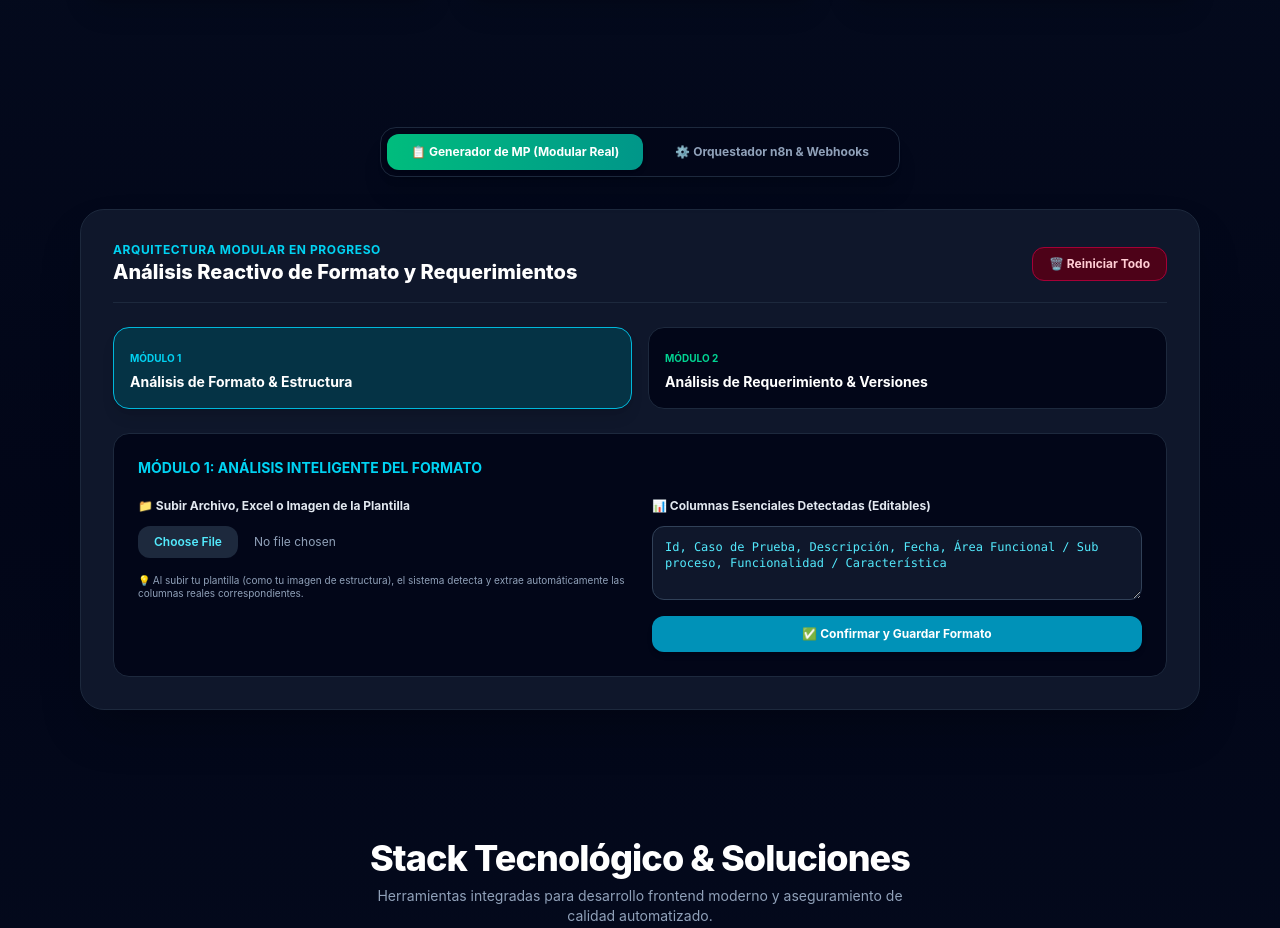
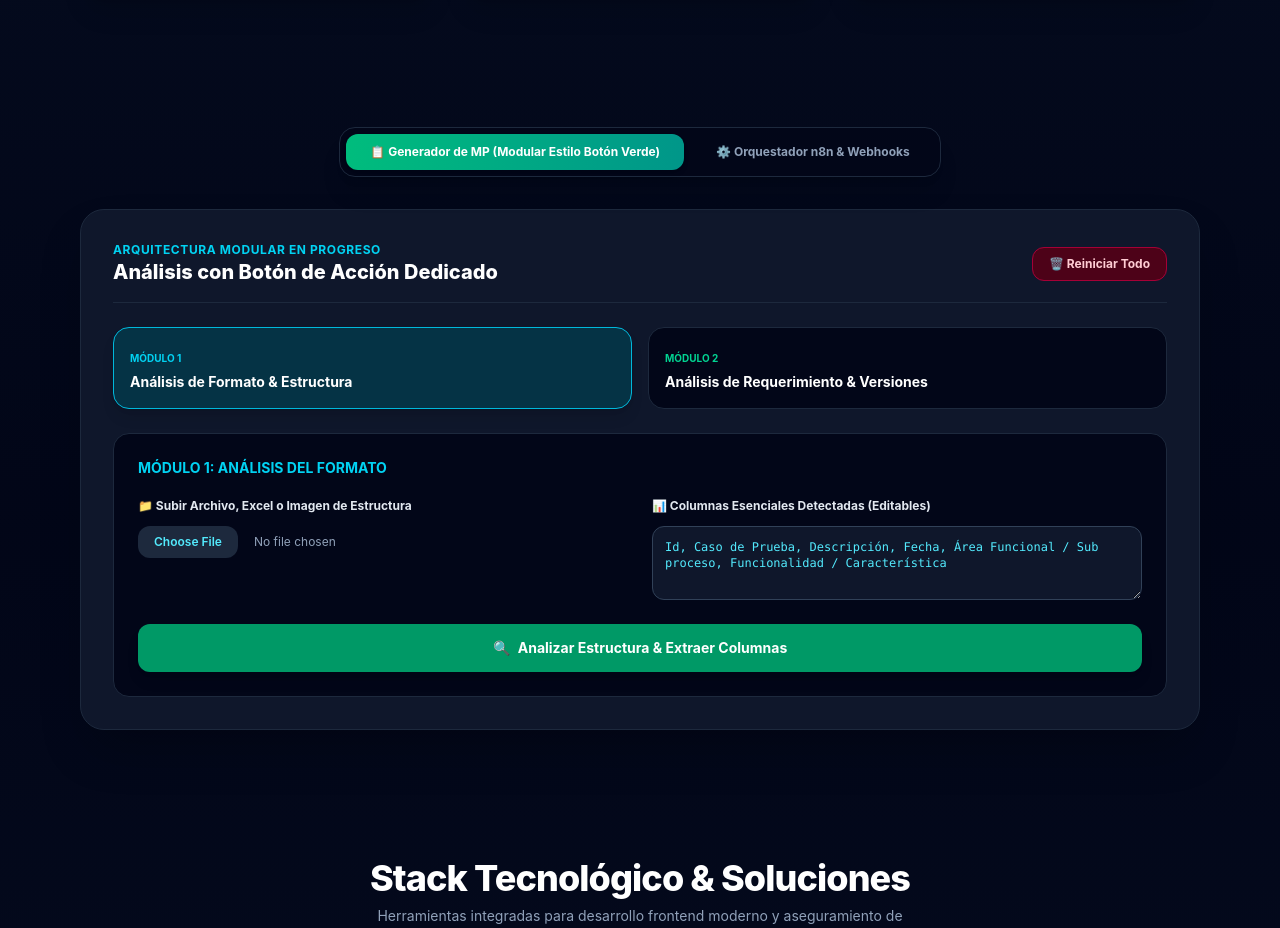
Before and after one commit to hegm840804/portafolio-web, a React (Vite) app: page / in a window 1280 px wide. Shown: the part 1503-2431 px from the top of the page. Built offline with nearby package versions, Linux system fonts and the light colour scheme; the HTML template or start-up script is replaced by a standard one.

Commit message:
feat(module-1-button): agregar boton verde identico en modulo 1 para analisis manual de estructura

```diff
--- a/src/components/QASuiteStudio.jsx
+++ b/src/components/QASuiteStudio.jsx
@@ -15,47 +15,50 @@ export default function QASuiteStudio({ onOpenContact }) {
   const [pestanaActiva, setPestanaActiva] = useState('matriz');
   const [pasoActual, setPasoActual] = useState(1);
 
-  // --- MÓDULO 1: FORMATO REAL ---
+  // --- MÓDULO 1: FORMATO ---
   const [archivoEstructura, setArchivoEstructura] = useState(null);
   const [columnasDetectadas, setColumnasDetectadas] = useState('Id, Caso de Prueba, Descripción, Fecha, Área Funcional / Sub proceso, Funcionalidad / Característica');
   const [analizandoFormato, setAnalizandoFormato] = useState(false);
   const [formatoValidado, setFormatoValidado] = useState(false);
 
-  // --- MÓDULO 2: ANÁLISIS DE REQUERIMIENTO ---
+  // --- MÓDULO 2: REQUERIMIENTO ---
   const [archivosReqLista, setArchivosReqLista] = useState([]);
   const [historiaUsuario, setHistoriaUsuario] = useState('');
   const [nombreProyectoDetectado, setNombreProyectoDetectado] = useState('');
   const [notasReq, setNotasReq] = useState('');
   const [requerimientoAnalizado, setRequerimientoAnalizado] = useState(false);
 
-  // Lector Inteligente del Formato Subido
-  const manejarAnalisisFormatoReal = (e) => {
+  // Carga de archivo sin disparar el análisis automático
+  const manejarSeleccionArchivo = (e) => {
     const file = e.target.files[0];
     if (file) {
+      setArchivoEstructura(file);
+      setFormatoValidado(false); // Requiere presionar el botón verde
+    }
+  };
+
+  // Botón de Análisis Inteligente igual al Módulo 2
+  const ejecutarAnalisisFormato = () => {
     setAnalizandoFormato(true);
-      setArchivoEstructura(file);
-
-      const nombre = file.name.toLowerCase();
-
     setTimeout(() => {
-        // Simulación y análisis real basado en el nombre y tipo de estructura subida
-        if (nombre.includes('pmo') || nombre.includes('captura') || nombre.includes('png') || nombre.includes('jpg')) {
-          // Columnas detectadas de tu plantilla PMO Informática
-          setColumnasDetectadas('Id, Caso de Prueba, Descripción, Fecha, Área Funcional / Sub proceso, Funcionalidad / Característica');
-        } else if (nombre.includes('taggeo') || nombre.includes('fincomun')) {
+      if (archivoEstructura) {
+        const nombre = archivoEstructura.name.toLowerCase();
+        if (nombre.includes('taggeo') || nombre.includes('fincomun')) {
           setColumnasDetectadas('ID Funcional, ID, Proceso de prueba, Sub-Proceso de prueba, Descripción de prueba, Tipo de prueba');
         } else {
+          setColumnasDetectadas('Id, Caso de Prueba, Descripción, Fecha, Área Funcional / Sub proceso, Funcionalidad / Característica');
+        }
+      } else {
+        // Fallback estándar
         setColumnasDetectadas('Id, Caso de Prueba, Descripción, Fecha, Área Funcional / Sub proceso, Funcionalidad / Característica');
       }
       setAnalizandoFormato(false);
       setFormatoValidado(true);
     }, 600);
-    }
   };
 
   const columnasArray = columnasDetectadas ? columnasDetectadas.split(',').map(c => c.trim()).filter(Boolean) : ['Id', 'Caso de Prueba', 'Descripción'];
 
-  // Obtener Nombre del Proyecto o Fallback SPEI
   const obtenerNombreProyecto = () => {
     if (nombreProyectoDetectado.trim()) return nombreProyectoDetectado.trim();
     if (historiaUsuario.trim()) return historiaUsuario.trim().substring(0, 15).toUpperCase();
@@ -92,7 +95,7 @@ export default function QASuiteStudio({ onOpenContact }) {
             onClick={() => setPestanaActiva('matriz')}
             className={`px-6 py-2.5 rounded-xl text-xs font-bold transition cursor-pointer ${pestanaActiva === 'matriz' ? 'bg-gradient-to-r from-emerald-500 to-teal-600 text-white shadow-md' : 'text-slate-400 hover:text-white'}`}
           >
-            📋 Generador de MP (Modular Real)
+            📋 Generador de MP (Modular Estilo Botón Verde)
           </button>
           <button
             onClick={() => setPestanaActiva('n8n')}
@@ -110,7 +113,7 @@ export default function QASuiteStudio({ onOpenContact }) {
             <div className="flex flex-col md:flex-row justify-between items-center border-b border-slate-800 pb-4 gap-4">
               <div>
                 <span className="text-xs font-bold text-cyan-400 uppercase tracking-wider block">Arquitectura Modular en Progreso</span>
-                <h3 className="text-xl font-extrabold text-white">Análisis Reactivo de Formato y Requerimientos</h3>
+                <h3 className="text-xl font-extrabold text-white">Análisis con Botón de Acción Dedicado</h3>
               </div>
               <button onClick={reiniciarTodo} className="bg-rose-950 hover:bg-rose-900 text-rose-200 border border-rose-800 text-xs font-bold px-4 py-2 rounded-xl transition cursor-pointer">
                 🗑️ Reiniciar Todo
@@ -135,22 +138,21 @@ export default function QASuiteStudio({ onOpenContact }) {
               </button>
             </div>
 
-            {/* MÓDULO 1: FORMATO */}
+            {/* MÓDULO 1: FORMATO CON BOTÓN VERDE */}
             {pasoActual === 1 && (
               <div className="bg-slate-950 border border-slate-800 p-6 rounded-2xl space-y-5 text-xs animate-fadeIn">
-                <h4 className="font-bold text-cyan-400 uppercase text-sm">Módulo 1: Análisis Inteligente del Formato</h4>
+                <h4 className="font-bold text-cyan-400 uppercase text-sm">Módulo 1: Análisis del Formato</h4>
 
                 <div className="grid grid-cols-1 md:grid-cols-2 gap-6">
                   <div className="space-y-3">
-                    <label className="block font-bold text-slate-200">📁 Subir Archivo, Excel o Imagen de la Plantilla</label>
+                    <label className="block font-bold text-slate-200">📁 Subir Archivo, Excel o Imagen de Estructura</label>
                     <input
                       type="file"
                       key={archivoEstructura ? archivoEstructura.name : 'reset-fmt'}
-                      onChange={manejarAnalisisFormatoReal}
+                      onChange={manejarSeleccionArchivo}
                       className="w-full text-slate-400 file:mr-4 file:py-2 file:px-4 file:rounded-xl file:border-0 file:text-xs file:font-semibold file:bg-slate-800 file:text-cyan-300 cursor-pointer"
                     />
-                    {archivoEstructura && <p className="text-cyan-300 font-mono text-[11px]">Estructura analizada: {archivoEstructura.name}</p>}
-                    <p className="text-[10px] text-slate-400 pt-1">💡 Al subir tu plantilla (como tu imagen de estructura), el sistema detecta y extrae automáticamente las columnas reales correspondientes.</p>
+                    {archivoEstructura && <p className="text-cyan-300 font-mono text-[11px]">Archivo seleccionado: {archivoEstructura.name}</p>}
                   </div>
 
                   <div className="space-y-3">
@@ -161,23 +163,28 @@ export default function QASuiteStudio({ onOpenContact }) {
                       className="w-full bg-slate-900 border border-slate-700 p-3 rounded-xl text-cyan-300 font-mono text-xs focus:border-cyan-500 outline-none"
                       rows="3"
                     />
+                  </div>
+                </div>
+
+                {/* BOTÓN VERDE IDÉNTICO AL MÓDULO 2 */}
+                <div>
                   <button
-                      onClick={() => setFormatoValidado(true)}
-                      className="w-full bg-cyan-600 hover:bg-cyan-500 text-white font-bold py-2.5 rounded-xl transition cursor-pointer shadow-md"
+                    onClick={ejecutarAnalisisFormato}
+                    className="w-full bg-emerald-600 hover:bg-emerald-500 text-white font-bold py-3.5 rounded-xl transition cursor-pointer shadow-lg flex items-center justify-center gap-2 text-sm"
                   >
-                      {analizandoFormato ? '⚙️ Analizando Estructura...' : '✅ Confirmar y Guardar Formato'}
+                    <span>🔍</span>
+                    <span>Analizar Estructura & Extraer Columnas</span>
                   </button>
-                  </div>
                 </div>
 
                 {analizandoFormato && (
                   <div className="p-4 bg-cyan-950/60 border border-cyan-500/40 rounded-xl text-cyan-300 font-mono text-center animate-pulse">
-                    ⚙️ Analizando esquema y extrayendo columnas reales del archivo subido...
+                    ⚙️ Analizando esquema y extrayendo columnas reales...
                   </div>
                 )}
 
                 {formatoValidado && !analizandoFormato && (
-                  <div className="mt-4 p-5 bg-slate-900 border border-cyan-500/40 rounded-2xl space-y-3 animate-fadeIn">
+                  <div className="mt-6 p-5 bg-slate-900 border border-cyan-500/40 rounded-2xl space-y-3 animate-fadeIn">
                     <div className="flex justify-between items-center">
                       <h5 className="font-bold text-emerald-400 uppercase text-xs">
                         ✅ Vista Previa Visible del Formato Extraído
@@ -267,14 +274,17 @@ export default function QASuiteStudio({ onOpenContact }) {
                       className="w-full bg-slate-900 border border-slate-700 p-3 rounded-xl text-white text-xs outline-none focus:border-emerald-500"
                       rows="2"
                     />
+                  </div>
+                </div>
 
+                <div>
                   <button
                     onClick={() => setRequerimientoAnalizado(true)}
-                      className="w-full bg-emerald-600 hover:bg-emerald-500 text-white font-bold py-2.5 rounded-xl transition cursor-pointer shadow-md"
+                    className="w-full bg-emerald-600 hover:bg-emerald-500 text-white font-bold py-3.5 rounded-xl transition cursor-pointer shadow-lg flex items-center justify-center gap-2 text-sm"
                   >
-                      🔍 Analizar Requerimiento & Generar Prefijo
+                    <span>🔍</span>
+                    <span>Analizar Requerimiento & Generar Prefijo</span>
                   </button>
-                  </div>
                 </div>
 
                 {requerimientoAnalizado && (
```
Lines whose indentation alone changed are shown as unchanged.
